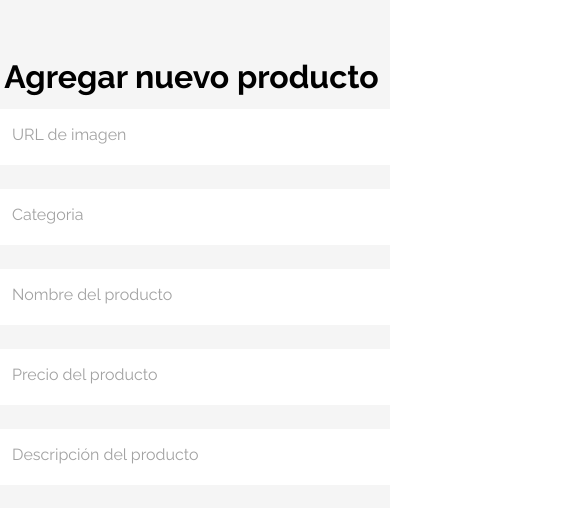
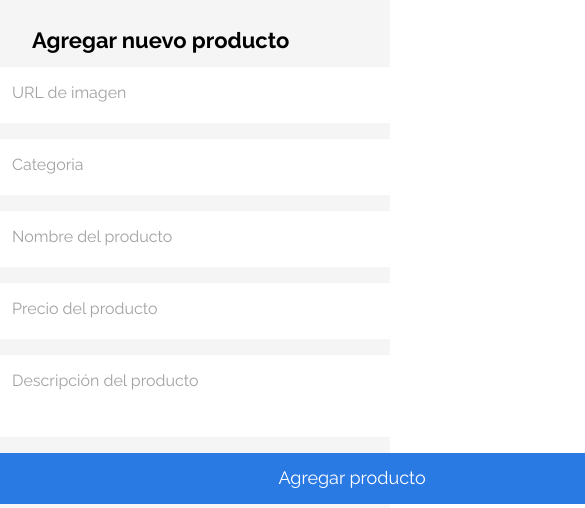
Before and after one commit to Ivan-Azcurra/challenge-front-end2-sprint-2, a plain HTML site: page agregar-producto.html in a window 390 px wide. Shown: the part 75-583 px from the top of the page, 585 px wide, since content can reach past the window. Drawn offline with Linux system fonts and the light colour scheme.

Commit message:
estilos responsive 768px terminados agregar productos html

```diff
--- a/assets/css/agregar_productos/agregar_productos.css
+++ b/assets/css/agregar_productos/agregar_productos.css
@@ -52,6 +52,10 @@
   font-size: 12px;
 }
 
+input[name="descripcion"] {
+  height: 82px;
+}
+
 .add-product__form--button {
   background: #2a7ae4;
   border: none;
@@ -65,16 +69,24 @@
 /* Diseño Responsive Tablet  768px */
 
 @media screen and (max-width: 768px) {
-  .form__input--login {
-    padding-bottom: 6px;
-    width: 40vw;
-    height: 41px;
+  .add-product__form {
+    padding-top: 32px;
+    padding-bottom: 32px;
   }
 
-  .form__button--login {
-    width: 109px;
-    height: 40px;
-    font-size: 14px;
+  .add-product__form--title{
+      font-size: 22px;
+      text-align: left;
+      padding-left: 2rem;
+  }
+
+  .add-product__form--input{
+      margin-bottom: 16px;
+      width: 704px;
+  }
+
+  .add-product__form--button{
+      width: 704px;
   }
 }
 
```
